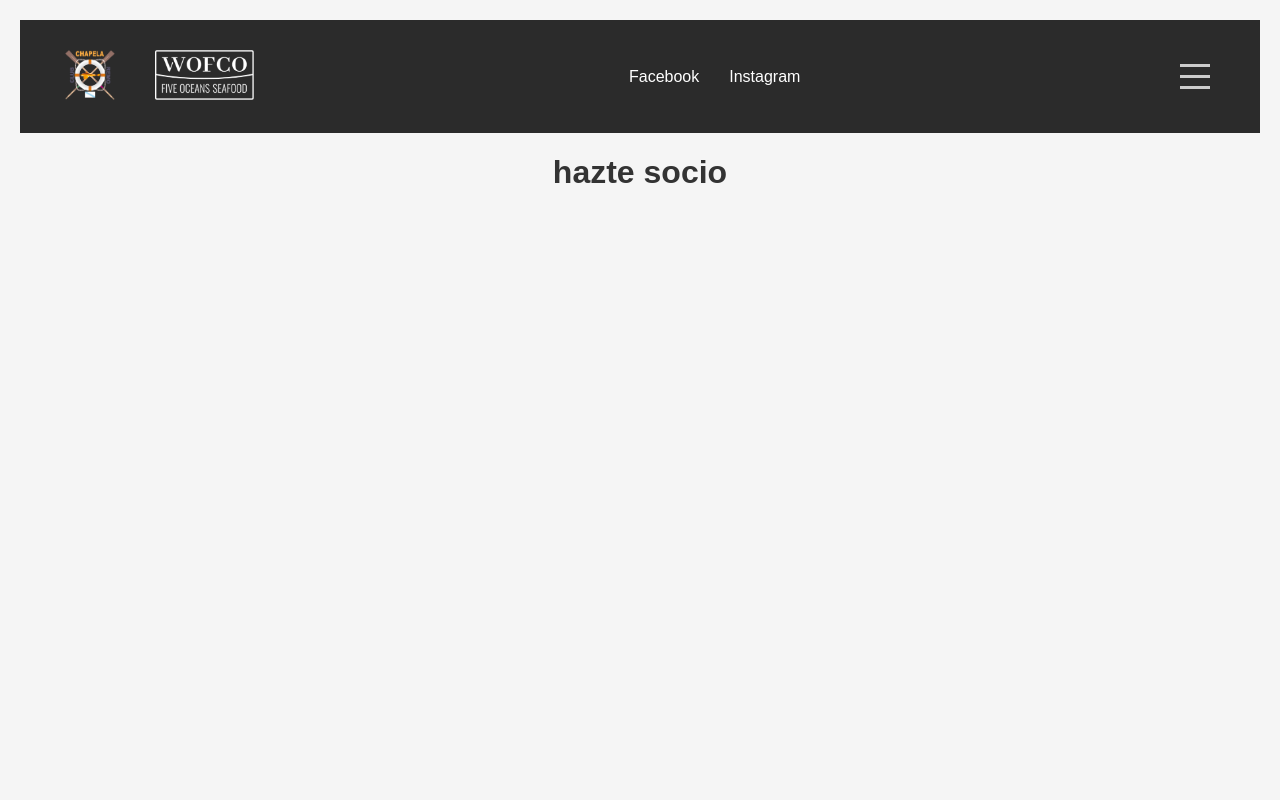
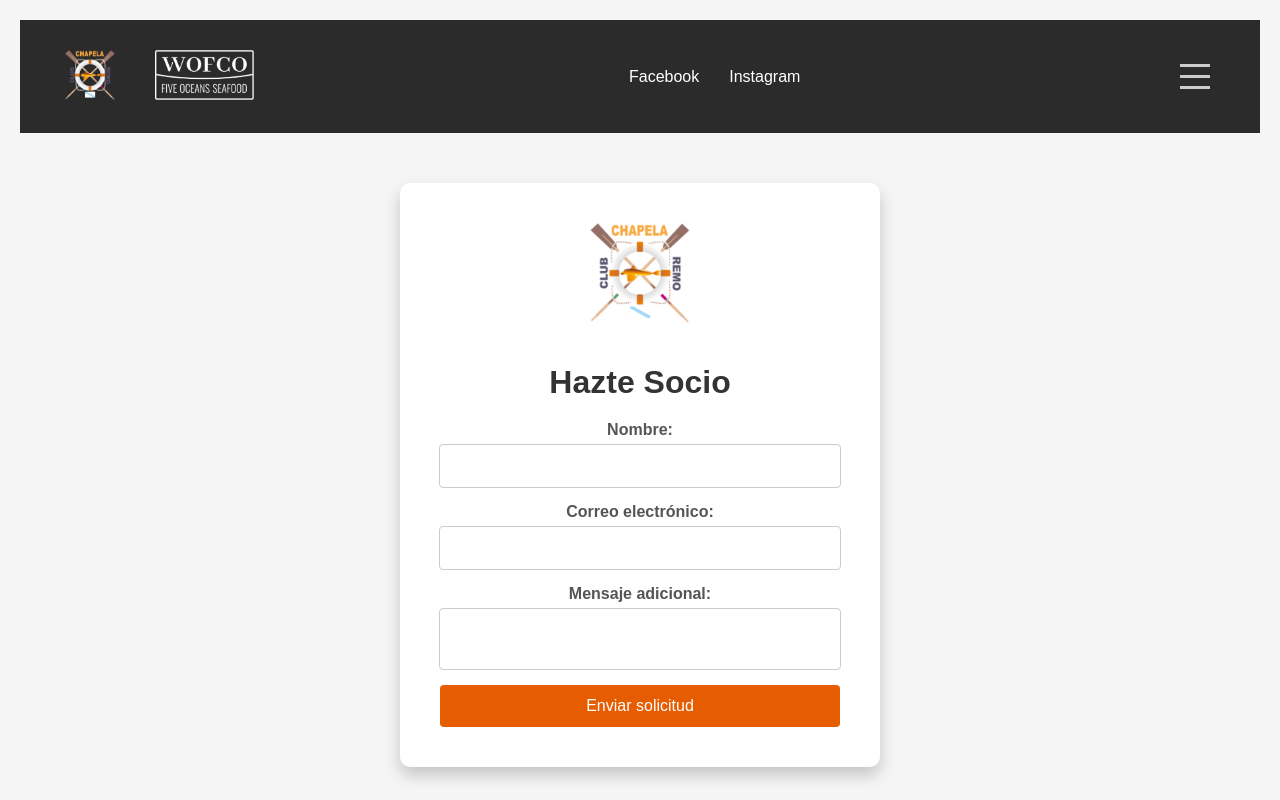
Before and after one commit to Diego-Trigo-Iglesias/react_cr_chapela_web, a React (Create React App) app: page /partner in a window 1280 px wide. Built offline with nearby package versions, Linux system fonts and the light colour scheme; no server answers; the HTML template or start-up script is replaced by a standard one.

Commit message:
añadir el equipo e liga B añadir un patrocinador, crear la vista de hacerse socio y ajustar el formulario de contacto y de merchandising

```diff
--- a/src/components/Contact/Contact.js
+++ b/src/components/Contact/Contact.js
@@ -4,15 +4,15 @@ import "./Contact.css";
 const Contact = () => {
   const [email, setEmail] = useState('');
   const [message, setMessage] = useState('');
-  const [submitted, setSubmitted] = useState(false); // Estado para controlar el banner
+  const [submitted, setSubmitted] = useState(false);
 
   const handleSubmit = (e) => {
     e.preventDefault();
-    const mailtoLink = `mailto:c.r.chapela@hotmail.com?subject=Mensaje desde el formulario&body=Email: ${email}%0D%0AMensaje: ${message}`;
+    const mailtoLink = `mailto:crchapela@hotmail.com?subject=Mensaje desde el formulario&body=Email: ${email}%0D%0AMensaje: ${message}`;
     window.location.href = mailtoLink;
-    setSubmitted(true); // Mostrar el banner al enviar
-    setEmail(''); // Limpiar el campo de email
-    setMessage(''); // Limpiar el campo de mensaje
+    setSubmitted(true);
+    setEmail('');
+    setMessage('');
   };
 
   return (
@@ -40,7 +40,10 @@ const Contact = () => {
         </div>
         <button type="submit">Enviar</button>
       </form>
-
+      <div className="phone-links">
+        <p>¿Prefieres llamar? Contáctanos:</p>
+        <a href="tel:986452976">986 45 29 76</a> - <a href="tel:650457711">650 45 77 11</a>
+      </div>
       {submitted && (
         <div className="confirmation-banner">
           Correo enviado, nos pondremos en contacto contigo lo antes posible.
--- a/src/components/Data/AboutText.js
+++ b/src/components/Data/AboutText.js
@@ -1,5 +1,5 @@
 export const aboutText = [
-    { type: "paragraph", content: "El Club de Remo Chapela es un club deportivo dedicado al remo, promoviendo valores de trabajo en equipo y excelencia deportiva. Ofrecemos formación para todas las edades y niveles, organizamos competiciones locales e internacionales, y trabajamos por la integración y el fomento del deporte en nuestra comunidad." },
+    { type: "paragraph", content: "El Club de Remo Chapela es un club deportivo dedicado al remo ubicado en Avd. San Telmo 60, 36320 Chapela – Redondela, promoviendo valores de trabajo en equipo y excelencia deportiva. Ofrecemos formación para todas las edades y niveles, organizamos competiciones locales e internacionales, y trabajamos por la integración y el fomento del deporte en nuestra comunidad." },
     { type: "title", content: "Temporada Sobresaliente" },
     { type: "paragraph", content: "El Club ha cerrado una temporada sobresaliente en las tres categorías en las que compite: Liga Femenina, Liga B, y Liga A, con resultados destacados y logros significativos en cada una." },
     { type: "subtitle", content: "Liga Femenina" },
@@ -39,6 +39,7 @@ export const sponsors = [
     { src: "/sponsors/torresCarrera.jpg", alt: "Torres Carrera" },
     { src: "/sponsors/repainox.jpg", alt: "Repainox" },
     { src: "/sponsors/puertoVigo.jpg", alt: "Puerto de Vigo" },
+    { src: "/sponsors/euroRed.png", alt: "Grupo Eurored" },
     { src: "/sponsors/dXura.jpg", alt: "D'Xura" },
     { src: "/sponsors/gasAmigo.jpg", alt: "Gasoleos Amigo" },
     { src: "/sponsors/aguaSana.jpg", alt: "Agua Sana" }
--- a/src/components/Merchandising/Merchandising.js
+++ b/src/components/Merchandising/Merchandising.js
@@ -4,12 +4,14 @@ import "./Merchandising.css";
 
 const Merchandising = () => {
   const [selectedProducts, setSelectedProducts] = useState([]);
-  const [quantities, setQuantities] = useState({}); // Objeto para guardar las cantidades por ID de producto
-  const [addedMessages, setAddedMessages] = useState({}); // Objeto para guardar mensajes de añadido por ID de producto
+  const [quantities, setQuantities] = useState({});
+  const [addedMessages, setAddedMessages] = useState({});
   const [showSummary, setShowSummary] = useState(false);
+  const [userName, setUserName] = useState("");
+  const [contactInfo, setContactInfo] = useState("");
 
   const handleAddToCart = (product) => {
-    const quantity = quantities[product.id] || 0; // Usa la cantidad actual o 0 por defecto
+    const quantity = quantities[product.id] || 0;
     if (product.sizes.length > 0 && !product.selectedSize) {
       alert("Por favor, selecciona una talla.");
       return;
@@ -18,10 +20,9 @@ const Merchandising = () => {
     if (quantity > 0) {
       const productWithQuantity = { ...product, quantity };
       setSelectedProducts((prev) => [...prev, productWithQuantity]);
-      setQuantities((prev) => ({ ...prev, [product.id]: 0 })); // Resetea la cantidad para este producto
+      setQuantities((prev) => ({ ...prev, [product.id]: 0 }));
       setAddedMessages((prev) => ({ ...prev, [product.id]: `Añadido ${product.name} al carrito.` }));
 
-      // Elimina el mensaje después de 3 segundos
       setTimeout(() => {
         setAddedMessages((prev) => ({ ...prev, [product.id]: "" }));
       }, 3000);
@@ -37,17 +38,41 @@ const Merchandising = () => {
   };
 
   const handleConfirmPurchase = () => {
-    console.log("Productos seleccionados:", selectedProducts);
-    // **********************************TODO: Implementar lógica de cobro aquí************************************************************
-    setSelectedProducts([]); // Restablecer el carrito
+    const totalPrice = selectedProducts.reduce((sum, product) => sum + product.quantity * product.price, 0).toFixed(2);
+
+    // Obtenemos los datos de los productos y los datos del usuario
+    const purchaseSummary = {
+      userName,
+      contactInfo,
+      products: selectedProducts.map(product => ({
+        name: product.name,
+        quantity: product.quantity,
+        price: product.price.toFixed(2),
+        total: (product.quantity * product.price).toFixed(2),
+      })),
+      totalPrice,
+    };
+
+    // Crear el cuerpo del correo con los detalles de la compra
+    const productDetails = purchaseSummary.products.map(
+      (product) => `Producto: ${product.name}, Cantidad: ${product.quantity}, Precio: ${product.price} €, Total: ${product.total} €`
+    ).join("%0D%0A");
+
+    const mailtoLink = `mailto:crchapela@hotmail.com?subject=Resumen de Compra&body=Nombre: ${userName}%0D%0AContacto: ${contactInfo}%0D%0A${productDetails}%0D%0ATotal de la compra: ${purchaseSummary.totalPrice} €`;
+
+    window.location.href = mailtoLink;
+
+    // Reiniciar el formulario y el carrito
+    setSelectedProducts([]);
     setShowSummary(false);
-    setQuantities({}); // Restablecer cantidades
+    setQuantities({});
+    setUserName("");
+    setContactInfo("");
   };
 
   const handleCancelPurchase = () => {
     setShowSummary(false);
-    setSelectedProducts([]); // Restablecer productos seleccionados
-    setQuantities({}); // Restablecer cantidades
+    setSelectedProducts([]);
   };
 
   return (
@@ -67,7 +92,7 @@ const Merchandising = () => {
                     id={`size-${product.id}`}
                     onChange={(e) => {
                       const selectedSize = e.target.value;
-                      product.selectedSize = selectedSize; // Guarda el tamaño seleccionado en el objeto del producto
+                      product.selectedSize = selectedSize;
                     }}
                     defaultValue=""
                   >
@@ -87,12 +112,14 @@ const Merchandising = () => {
               <label htmlFor={`quantity-${product.id}`}>Cantidad:</label>
               <select
                 id={`quantity-${product.id}`}
-                value={quantities[product.id] || 0} // Usa 0 por defecto
-                onChange={(e) => setQuantities((prev) => ({ ...prev, [product.id]: Number(e.target.value) }))}
+                value={quantities[product.id] || 0}
+                onChange={(e) =>
+                  setQuantities((prev) => ({ ...prev, [product.id]: Number(e.target.value) }))
+                }
               >
                 {[...Array(10)].map((_, index) => (
                   <option key={index} value={index}>
-                    {index} {/* Cambia a 0 por defecto */}
+                    {index}
                   </option>
                 ))}
               </select>
@@ -100,7 +127,9 @@ const Merchandising = () => {
             <button onClick={() => handleAddToCart(product)}>
               Agregar al carrito
             </button>
-            {addedMessages[product.id] && <p className="added-message">{addedMessages[product.id]}</p>}
+            {addedMessages[product.id] && (
+              <p className="added-message">{addedMessages[product.id]}</p>
+            )}
           </div>
         ))}
       </div>
@@ -111,6 +140,7 @@ const Merchandising = () => {
       {showSummary && (
         <div className="summary">
           <h2>Resumen de compra</h2>
+          <p>Introduce tus datos y nos encargaremos de todo luego.</p>
           <ul>
             {selectedProducts.map((product, index) => (
               <li key={index}>
@@ -118,8 +148,30 @@ const Merchandising = () => {
               </li>
             ))}
           </ul>
-          <button onClick={handleConfirmPurchase}>Confirmar</button>
-          <button onClick={handleCancelPurchase}>Cancelar</button>
+          <div className="user-info">
+            <label>
+              Nombre de referencia:
+              <input
+                type="text"
+                value={userName}
+                onChange={(e) => setUserName(e.target.value)}
+                required
+              />
+            </label>
+            <label>
+              Teléfono o email de contacto:
+              <input
+                type="text"
+                value={contactInfo}
+                onChange={(e) => setContactInfo(e.target.value)}
+                required
+              />
+            </label>
+          </div>
+          <div className="summary-buttons">
+            <button onClick={handleConfirmPurchase}>Confirmar</button>
+            <button onClick={handleCancelPurchase}>Cancelar</button>
+          </div>
         </div>
       )}
     </div>
--- a/src/components/Partner/Partner.css
+++ b/src/components/Partner/Partner.css
@@ -0,0 +1,116 @@
+body {
+    margin: 0;
+    font-family: Arial, sans-serif;
+    background-color: #f0f0f0;
+  }
+
+  .partner-container {
+    display: flex;
+    flex-direction: column;
+    align-items: center;
+    justify-content: center;
+    background-color: #ffffff;
+    padding: 40px;
+    border-radius: 10px;
+    box-shadow: 0 8px 16px rgba(0, 0, 0, 0.2);
+    max-width: 400px;
+    margin: auto;
+    margin-top: 50px;
+  }
+
+  .club-logo {
+    width: 100px;
+    margin-bottom: 20px;
+  }
+
+  h1 {
+    color: #333;
+    margin-bottom: 20px;
+    text-align: center;
+  }
+
+  .partner-form {
+    display: flex;
+    flex-direction: column;
+    width: 100%;
+  }
+
+  .partner-form div {
+    margin-bottom: 15px;
+    display: flex;
+    flex-direction: column;
+    align-items: center;
+  }
+
+  .partner-form label {
+    margin-bottom: 5px;
+    font-weight: bold;
+    color: #555;
+    text-align: center;
+  }
+
+  .partner-form input,
+  .partner-form textarea {
+    padding: 12px;
+    border: 1px solid #ccc;
+    border-radius: 4px;
+    font-size: 16px;
+    transition: border-color 0.3s;
+    width: calc(100% - 24px);
+  }
+
+  .partner-form textarea {
+    resize: none;
+  }
+
+  .partner-form input:focus,
+  .partner-form textarea:focus {
+    border-color: #e65c00;
+    outline: none;
+  }
+
+  .partner-form button {
+    padding: 12px;
+    background-color: #e65c00;
+    color: white;
+    border: none;
+    border-radius: 4px;
+    cursor: pointer;
+    font-size: 16px;
+    transition: background-color 0.3s;
+  }
+
+  .partner-form button:hover {
+    background-color: #c05107;
+  }
+
+  .confirmation-banner {
+    margin-top: 20px;
+    padding: 10px;
+    background-color: #d4edda;
+    color: #155724;
+    border: 1px solid #c3e6cb;
+    border-radius: 5px;
+    text-align: center;
+  }
+
+  @media (max-width: 480px) {
+    .partner-container {
+      width: 90%;
+      padding: 10px;
+      margin-top: 60px;
+    }
+
+    .club-logo {
+      width: 80px;
+    }
+
+    .partner-form input,
+    .partner-form textarea {
+      font-size: 14px;
+    }
+
+    .partner-form button {
+      font-size: 14px;
+    }
+  }
--- a/src/components/Partner/Partner.js
+++ b/src/components/Partner/Partner.js
@@ -1,10 +1,62 @@
-import React from "react";
-import "./Partner.css"
+import React, { useState } from "react";
+import "./Partner.css";
 
 const Partner = () => {
+  const [name, setName] = useState('');
+  const [email, setEmail] = useState('');
+  const [message, setMessage] = useState('');
+  const [submitted, setSubmitted] = useState(false);
+
+  const handleSubmit = (e) => {
+    e.preventDefault();
+    const mailtoLink = `mailto:crchapela@hotmail.com?subject=Solicitud para hacerse socio&body=Nombre: ${name}%0D%0ACorreo: ${email}%0D%0AMensaje: ${message}`;
+    window.location.href = mailtoLink;
+    setSubmitted(true);
+    setName('');
+    setEmail('');
+    setMessage('');
+  };
+
   return (
-    <div>
-      <h1>hazte socio</h1>
+    <div className="partner-container">
+      <img src="/icon.png" alt="Escudo del Club" className="club-logo" />
+      <h1>Hazte Socio</h1>
+      <form onSubmit={handleSubmit} className="partner-form">
+        <div>
+          <label htmlFor="name">Nombre:</label>
+          <input
+            type="text"
+            id="name"
+            value={name}
+            onChange={(e) => setName(e.target.value)}
+            required
+          />
+        </div>
+        <div>
+          <label htmlFor="email">Correo electrónico:</label>
+          <input
+            type="email"
+            id="email"
+            value={email}
+            onChange={(e) => setEmail(e.target.value)}
+            required
+          />
+        </div>
+        <div>
+          <label htmlFor="message">Mensaje adicional:</label>
+          <textarea
+            id="message"
+            value={message}
+            onChange={(e) => setMessage(e.target.value)}
+          />
+        </div>
+        <button type="submit">Enviar solicitud</button>
+      </form>
+      {submitted && (
+        <div className="confirmation-banner">
+          Solicitud enviada, nos pondremos en contacto contigo pronto.
+        </div>
+      )}
     </div>
   );
 };
```
Also changed, not shown: src/components/Data/RowersData.js (+32 -14 lines), src/components/Merchandising/Merchandising.css (+53 -13 lines), public/sponsors/euroRed.png (added).
